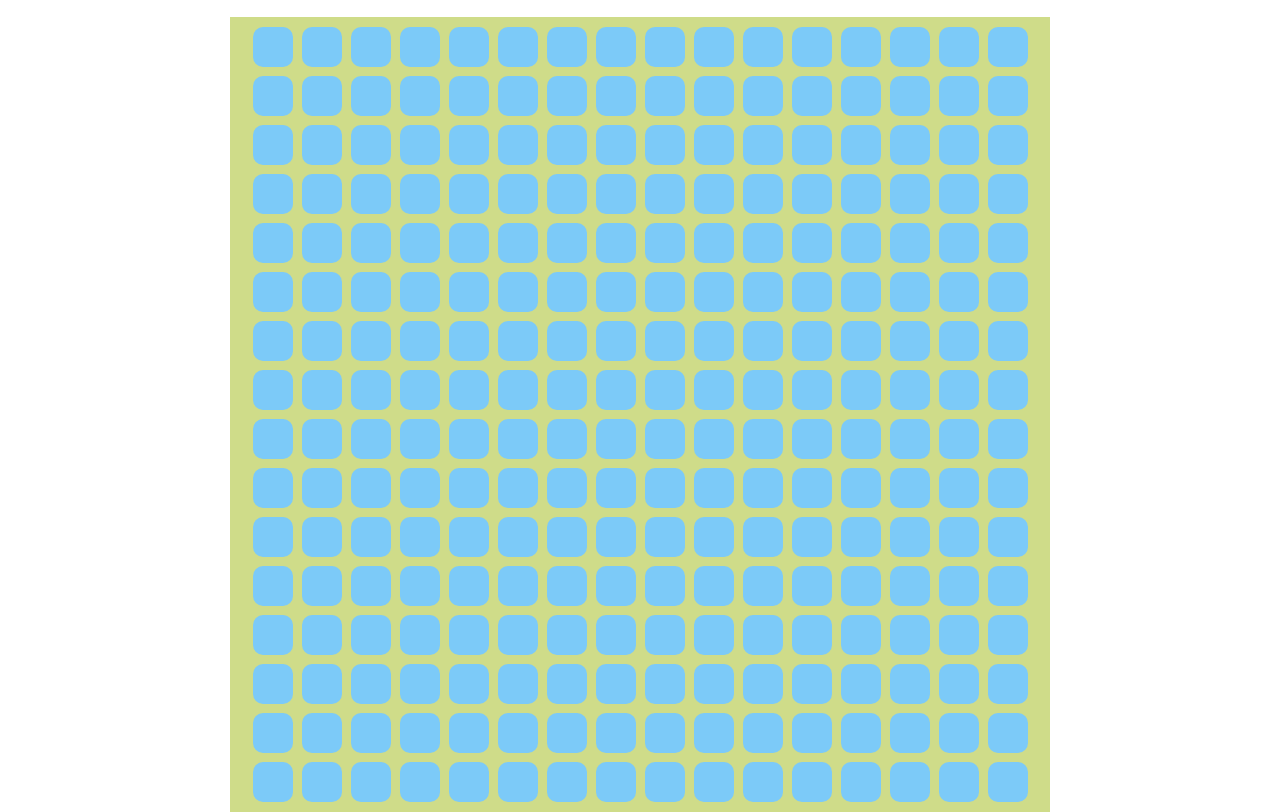
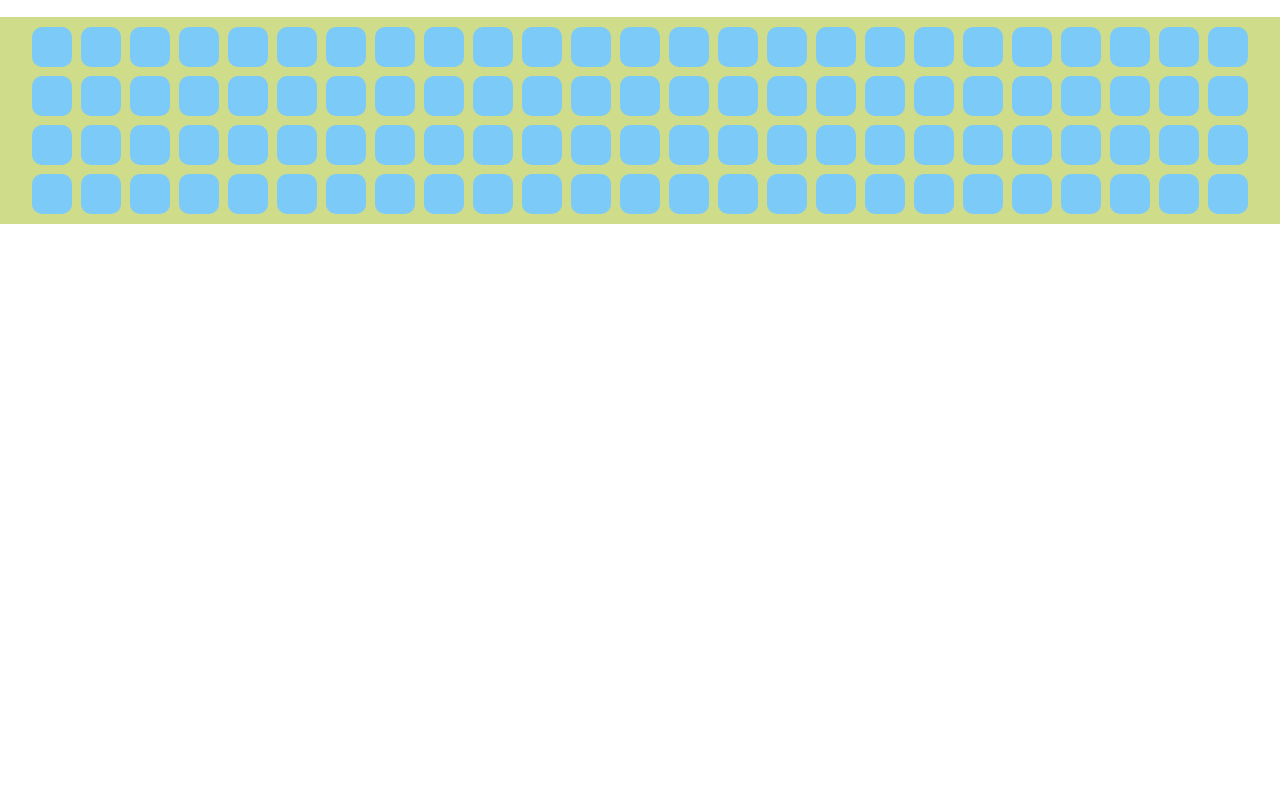
Before and after one commit to paskaeu25/etch-e-sketch, a plain HTML site: page index.html in a window 1280 px wide. Shown: the part 46-858 px from the top of the page. After the commit the page ends 800 px from the top, so only its background shows below. Drawn offline with Linux system fonts and the light colour scheme.

Commit message:
added number of boxes param to createGrid func so user can choose how many boxes to have

```diff
--- a/main.js
+++ b/main.js
@@ -1,8 +1,8 @@
-const createGrid = () => {
+const createGrid = (numberOfBoxes) => {
   const boxContainer = document.querySelector('#boxes');
 
-  for (let i = 1; i <= 16; i++) {
-    for (let j = 1; j <= 16; j++) {
+  for (let i = 1; i <= numberOfBoxes; i++) {
+    for (let j = 1; j <= numberOfBoxes; j++) {
       const box = document.createElement('div');
       box.classList.add('box');
       boxContainer.appendChild(box);
@@ -10,7 +10,7 @@ const createGrid = () => {
   }
 };
 
-createGrid();
+createGrid(10);
 
 const changeColors = () => {
   const allBoxes = document.querySelectorAll('.box');
--- a/style.css
+++ b/style.css
@@ -62,7 +62,6 @@ html {
 /* Styling grid */
 
 .screen {
-  /* height: 100vh; */
   display: flex;
   flex-direction: column;
   justify-content: center;
@@ -84,7 +83,6 @@ html {
   flex-wrap: wrap;
   justify-content: center;
   align-items: center;
-  width: 800px;
   gap: 0.9rem;
 }
 
```
Also changed, not shown: 1 other file.
